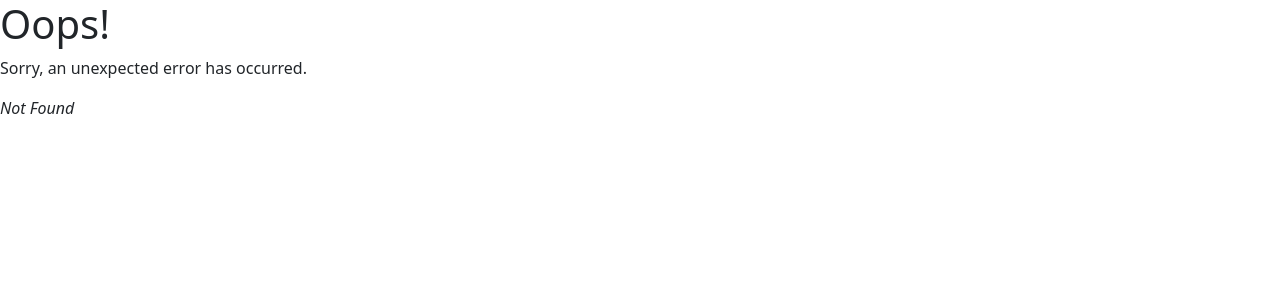
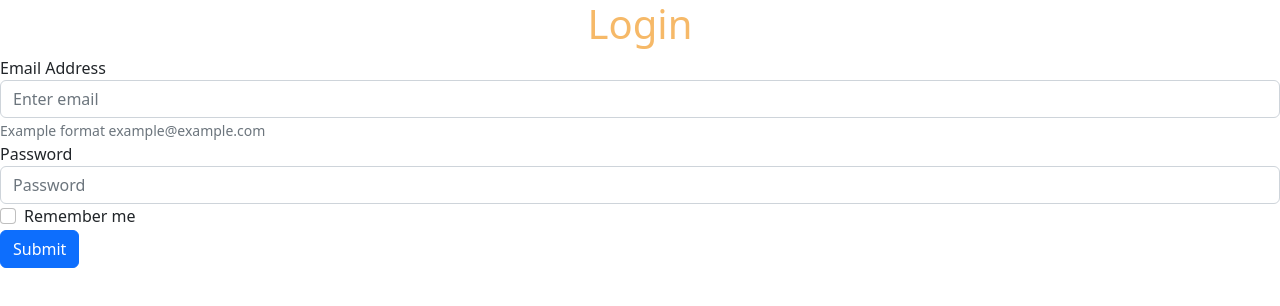
Before and after one commit to abdullah-aladham/kalemati2022, a React (Create React App) app in the folder kalemati/src/main/java/com/abdullah_aladham/kalemati/View/kalemati-react/: page /Pages/UserMembership/Login in a window 1280 px wide. Before the commit this address had no page. Shown: the top 306 px of the page. Built offline with nearby package versions, Linux system fonts and the light colour scheme; a web font is replaced by a local one.

Commit message:
finished Login UI

```diff
--- /dev/null
+++ b/kalemati/src/main/java/com/abdullah_aladham/kalemati/View/kalemati-react/src/Pages/UserMembership/Login.js
@@ -0,0 +1,30 @@
+import React from "react";
+import "bootstrap/dist/css/bootstrap.min.css"
+
+const Login = () =>{
+    return (
+        <>
+   <h1 style={{textAlign: 'center',color: '#F6B968'}}>Login</h1>
+        <form>
+            <div className="form-group">
+                <label for="email">
+                Email Address
+                </label>
+                <input type="email" class="form-control" aria-describedby="emailHelp" placeholder="Enter email"/>
+                <small id="emailHelp" class="form-text text-muted"> Example format example@example.com</small>
+            </div>
+            <div className="form-group">
+                <label for="exampleInputPassword1">Password</label>
+                 <input type="password" class="form-control" id="exampleInputPassword1" placeholder="Password"/>
+            </div>
+            <div class="form-check">
+                 <input type="checkbox" class="form-check-input" id="exampleCheck1"/>
+                <label class="form-check-label" for="exampleCheck1">Remember me</label>
+            </div>
+            <button type="submit" class="btn btn-primary">Submit</button>
+
+        </form>
+        </>
+    );
+}
+export default Login;
--- a/kalemati/src/main/java/com/abdullah_aladham/kalemati/View/kalemati-react/src/index.js
+++ b/kalemati/src/main/java/com/abdullah_aladham/kalemati/View/kalemati-react/src/index.js
@@ -17,6 +17,8 @@ import {
   RouterProvider,
 } from "react-router-dom";
 import Err from './Pages/errors/Err';
+import Login from "./Pages/UserMembership/Login";
+//import Login from './Pages/User-membership/login';
 // import KalematiPage from './Pages/KalematiPage';
 // import Recomended from './recomended';
 const router = createBrowserRouter([
@@ -49,7 +51,11 @@ const router = createBrowserRouter([
     path: "/Pages/ClassRoom/",
      element: <ClassRoom />,
      errorElement: <Err />,
-   }
+   },  {
+    path: "Pages/UserMembership/Login",
+     element: <Login />,
+     errorElement: <Err />,
+   },
 
 
 ]);
```
Also changed, not shown: kalemati/src/main/java/com/abdullah_aladham/kalemati/View/kalemati-react/src/Pages/UserMembership/Rigister.js (added, +16 -0 lines), kalemati/src/main/java/com/abdullah_aladham/kalemati/View/kalemati-react/src/Pages/UserMembership/style/Register.css (added), kalemati/src/main/java/com/abdullah_aladham/kalemati/View/kalemati-react/src/Pages/UserMembership/style/login.css (added), 1 other file (tests, documents, lock files or other folders).
